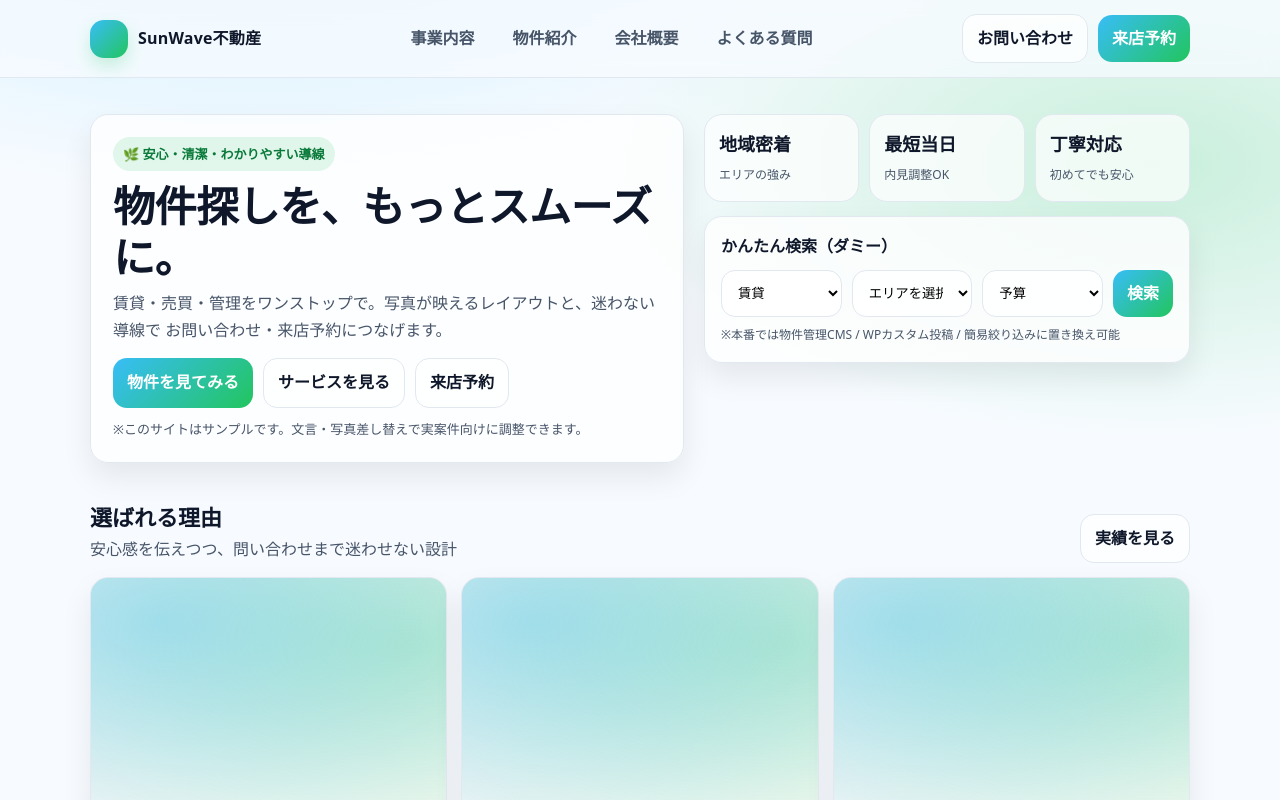
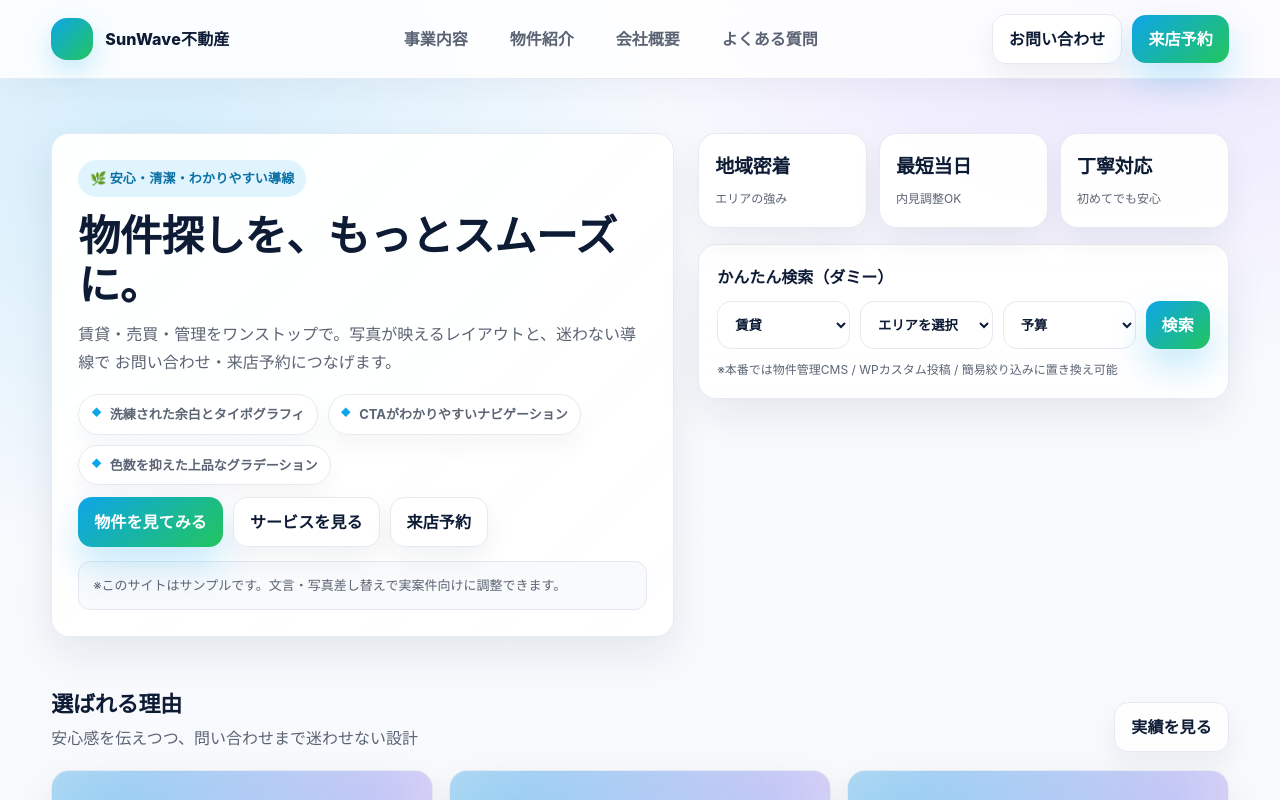
Before and after one commit to irochi1184/realestate-sample, a plain HTML site: page index.html in a window 1280 px wide. Shown: the top 800 px of the page. Drawn offline with Linux system fonts and the light colour scheme.

Commit message:
Refine landing design

```diff
--- a/assets/css/style.css
+++ b/assets/css/style.css
@@ -1,39 +1,41 @@
 :root{
-  --bg: #f7fbff;
+  --bg: #f6f8fb;
   --card: #ffffff;
-  --text: #0f172a;
-  --muted:#475569;
-  --line:#e2e8f0;
+  --text: #0d1b35;
+  --muted:#5b6474;
+  --line:#e4e9f2;
 
-  --primary:#22c55e;   /* 爽やかグリーン */
-  --primary2:#38bdf8;  /* さわやかスカイ */
-  --accent:#f59e0b;
+  --primary:#0ea5e9;   /* 透明感のあるブルー */
+  --primary2:#22c55e;  /* 凛としたグリーン */
+  --accent:#7c3aed;
 
-  --shadow: 0 14px 30px rgba(2, 6, 23, .08);
+  --shadow: 0 18px 40px rgba(12, 26, 47, .08);
   --radius: 18px;
 }
 
 *{ box-sizing:border-box; }
 html,body{ margin:0; padding:0; }
 body{
-  font-family: ui-sans-serif, system-ui, -apple-system, "Hiragino Kaku Gothic ProN", "Noto Sans JP", "Segoe UI", sans-serif;
+  font-family: "Inter", ui-sans-serif, system-ui, -apple-system, "Hiragino Kaku Gothic ProN", "Noto Sans JP", "Segoe UI", sans-serif;
   color:var(--text);
-  background: radial-gradient(1200px 600px at 20% -10%, rgba(56,189,248,.25), transparent 60%),
-              radial-gradient(1000px 500px at 90% 10%, rgba(34,197,94,.22), transparent 55%),
-              var(--bg);
-  line-height:1.7;
+  background:
+    radial-gradient(1200px 900px at 12% 8%, rgba(14,165,233,.16), transparent 45%),
+    radial-gradient(1100px 800px at 88% 0%, rgba(124,58,237,.12), transparent 48%),
+    linear-gradient(180deg, #f9fbff 0%, #f6f8fb 65%, #f8fbff 100%);
+  line-height:1.75;
 }
 
 a{ color:inherit; text-decoration:none; }
-.container{ width:min(1100px, 92%); margin:0 auto; }
+.container{ width:min(1180px, 92%); margin:0 auto; }
 
 .header{
   position: sticky;
   top:0;
   z-index: 50;
-  backdrop-filter: blur(10px);
-  background: rgba(247,251,255,.75);
-  border-bottom: 1px solid var(--line);
+  backdrop-filter: blur(16px);
+  background: rgba(255,255,255,.82);
+  border-bottom: 1px solid rgba(228,233,242,.9);
+  box-shadow: 0 12px 30px rgba(13,27,53,.04);
 }
 .nav{
   display:flex;
@@ -45,23 +47,23 @@ a{ color:inherit; text-decoration:none; }
 .brand{
   display:flex;
   align-items:center;
-  gap:10px;
+  gap:12px;
   font-weight:800;
   letter-spacing:.2px;
 }
 .logo{
-  width:38px; height:38px;
-  border-radius: 14px;
-  background: linear-gradient(135deg, var(--primary2), var(--primary));
-  box-shadow: 0 8px 18px rgba(34,197,94,.22);
+  width:42px; height:42px;
+  border-radius: 16px;
+  background: linear-gradient(135deg, var(--primary), var(--primary2));
+  box-shadow: 0 10px 24px rgba(14,165,233,.22);
 }
 .menu{
   display:flex; gap:18px; align-items:center;
   color: var(--muted);
-  font-weight:600;
+  font-weight:700;
 }
-.menu a{ padding:8px 10px; border-radius: 12px; }
-.menu a:hover{ background: rgba(56,189,248,.12); color: var(--text); }
+.menu a{ padding:8px 12px; border-radius: 12px; }
+.menu a:hover{ background: rgba(14,165,233,.12); color: var(--text); }
 
 .navRight{ display:flex; gap:10px; align-items:center; }
 .btn{
@@ -69,91 +71,137 @@ a{ color:inherit; text-decoration:none; }
   align-items:center;
   justify-content:center;
   gap:8px;
-  padding:10px 14px;
+  padding:10px 16px;
   border-radius: 14px;
   border: 1px solid var(--line);
-  background: rgba(255,255,255,.75);
+  background: rgba(255,255,255,.9);
   color: var(--text);
-  font-weight:700;
+  font-weight:750;
+  letter-spacing:.1px;
   cursor:pointer;
-  transition:.15s;
+  transition:.18s ease;
+  box-shadow: 0 12px 26px rgba(13,27,53,.06);
 }
-.btn:hover{ transform: translateY(-1px); box-shadow: 0 10px 22px rgba(2,6,23,.08); }
+.btn:hover{ transform: translateY(-1px); box-shadow: 0 16px 32px rgba(13,27,53,.1); }
 .btn.primary{
   border: none;
-  background: linear-gradient(135deg, var(--primary2), var(--primary));
+  background: linear-gradient(135deg, var(--primary), var(--primary2));
   color:white;
+  box-shadow: 0 18px 36px rgba(14,165,233,.24);
 }
-.btn.primary:hover{ box-shadow: 0 14px 26px rgba(34,197,94,.25); }
+.btn.primary:hover{ transform: translateY(-1px) scale(1.01); box-shadow: 0 20px 38px rgba(14,165,233,.26); }
 
 .hero{
-  padding: 36px 0 18px;
+  padding: 54px 0 24px;
 }
 .heroGrid{
   display:grid;
-  grid-template-columns: 1.1fr .9fr;
-  gap: 20px;
+  grid-template-columns: 1.08fr .92fr;
+  gap: 24px;
   align-items:stretch;
 }
 .heroCard{
-  background: rgba(255,255,255,.75);
-  border: 1px solid var(--line);
+  background: linear-gradient(135deg, rgba(255,255,255,.96), rgba(255,255,255,.92));
+  border: 1px solid rgba(228,233,242,.9);
   box-shadow: var(--shadow);
   border-radius: var(--radius);
-  padding: 22px;
+  padding: 26px;
 }
 .kicker{
   display:inline-flex;
   gap:8px;
   align-items:center;
-  padding:6px 10px;
+  padding:7px 12px;
   border-radius: 999px;
-  background: rgba(34,197,94,.12);
-  color: #0a7a3a;
-  font-weight:800;
+  background: rgba(14,165,233,.12);
+  color: #0b70a5;
+  font-weight:820;
   font-size: 13px;
+  letter-spacing:.2px;
 }
 .h1{
-  margin: 10px 0 8px;
-  font-size: clamp(26px, 4vw, 42px);
-  line-height:1.2;
+  margin: 14px 0 10px;
+  font-size: clamp(26px, 4.2vw, 42px);
+  line-height:1.18;
   letter-spacing:-.4px;
 }
 .lead{
   color: var(--muted);
-  margin: 0 0 14px;
+  margin: 0 0 18px;
+  font-size: 16px;
 }
-.heroActions{ display:flex; flex-wrap:wrap; gap:10px; margin-top: 10px; }
+.heroHighlights{
+  display:flex;
+  flex-wrap:wrap;
+  gap:10px;
+  margin-bottom: 6px;
+}
+.chip{
+  display:inline-flex;
+  align-items:center;
+  gap:8px;
+  padding:8px 12px;
+  border-radius: 999px;
+  border:1px solid var(--line);
+  background: rgba(255,255,255,.95);
+  color: var(--muted);
+  font-weight:700;
+  font-size: 13px;
+  box-shadow: 0 12px 24px rgba(13,27,53,.04);
+}
+.chip::before{
+  content:"◆";
+  color: var(--primary);
+  font-size: 10px;
+  transform: translateY(-1px);
+}
+.heroActions{ display:flex; flex-wrap:wrap; gap:10px; margin-top: 12px; }
 .heroNote{
-  margin-top: 10px;
+  margin-top: 14px;
   color: var(--muted);
   font-size: 13px;
+  padding: 12px 14px;
+  border-radius: 12px;
+  background: rgba(248,250,252,.9);
+  border: 1px solid var(--line);
 }
 
 .heroSide{
   display:flex;
   flex-direction:column;
-  gap: 14px;
+  gap: 16px;
 }
 .stats{
   display:grid;
   grid-template-columns: repeat(3, 1fr);
-  gap: 10px;
+  gap: 12px;
 }
 .stat{
-  background: rgba(255,255,255,.72);
-  border:1px solid var(--line);
+  background: rgba(255,255,255,.94);
+  border:1px solid rgba(228,233,242,.9);
   border-radius: var(--radius);
-  padding: 14px;
+  padding: 16px;
+  box-shadow: 0 14px 30px rgba(13,27,53,.06);
+  position: relative;
+  overflow: hidden;
 }
-.stat b{ display:block; font-size: 18px; }
+.stat::after{
+  content:"";
+  position:absolute;
+  inset:0;
+  background: linear-gradient(135deg, rgba(14,165,233,.08), rgba(34,197,94,.08));
+  opacity:.3;
+  mix-blend-mode: screen;
+}
+.stat > *{ position: relative; z-index: 1; }
+.stat b{ display:block; font-size: 19px; letter-spacing:-.2px; }
 .stat span{ color: var(--muted); font-size: 12px; }
 
 .searchCard{
-  background: rgba(255,255,255,.8);
-  border: 1px solid var(--line);
+  background: linear-gradient(180deg, rgba(255,255,255,.96) 0%, rgba(255,255,255,.92) 100%);
+  border: 1px solid rgba(228,233,242,.9);
   border-radius: var(--radius);
-  padding: 16px;
+  padding: 18px;
   box-shadow: var(--shadow);
 }
 .searchRow{
@@ -163,109 +211,115 @@ a{ color:inherit; text-decoration:none; }
 }
 .input, select{
   width:100%;
-  padding: 11px 12px;
+  padding: 12px 13px;
   border-radius: 14px;
   border:1px solid var(--line);
   outline:none;
-  background: rgba(255,255,255,.9);
+  background: rgba(255,255,255,.95);
+  transition:.18s;
+  font-weight:600;
+  color: var(--text);
 }
-.input:focus, select:focus{ border-color: rgba(56,189,248,.9); box-shadow: 0 0 0 4px rgba(56,189,248,.18); }
+.input:focus, select:focus{ border-color: rgba(14,165,233,.8); box-shadow: 0 0 0 4px rgba(14,165,233,.16); }
 .small{
-  margin-top: 8px;
+  margin-top: 10px;
   color: var(--muted);
   font-size: 12px;
 }
 
-.section{ padding: 18px 0 40px; }
+.section{ padding: 24px 0 46px; }
 .sectionHead{
   display:flex;
   align-items:flex-end;
   justify-content:space-between;
   gap:10px;
-  margin-bottom: 14px;
+  margin-bottom: 18px;
 }
-.sectionHead h2{ margin:0; font-size: 22px; }
+.sectionHead h2{ margin:0; font-size: 22px; letter-spacing:-.2px; }
 .sectionHead p{ margin:0; color: var(--muted); }
 
 .grid3{
   display:grid;
   grid-template-columns: repeat(3, 1fr);
-  gap: 14px;
+  gap: 16px;
 }
 .card{
-  background: rgba(255,255,255,.82);
-  border: 1px solid var(--line);
+  background: linear-gradient(180deg, rgba(255,255,255,.97), rgba(255,255,255,.93));
+  border: 1px solid rgba(228,233,242,.9);
   border-radius: var(--radius);
   box-shadow: var(--shadow);
   overflow:hidden;
 }
-.cardBody{ padding: 14px; }
+.cardBody{ padding: 16px; }
 .badge{
   display:inline-flex;
-  padding: 6px 10px;
+  padding: 7px 11px;
   border-radius: 999px;
-  background: rgba(56,189,248,.14);
-  color: #0b6c93;
-  font-weight: 800;
+  background: rgba(14,165,233,.12);
+  color: #0b70a5;
+  font-weight: 820;
   font-size: 12px;
+  letter-spacing:.2px;
 }
-.card h3{ margin: 10px 0 6px; font-size: 16px; }
+.card h3{ margin: 12px 0 6px; font-size: 16px; }
 .card p{ margin: 0; color: var(--muted); font-size: 14px; }
 
 .thumb{
   aspect-ratio: 16/10;
   background:
-    radial-gradient(800px 400px at 20% 20%, rgba(56,189,248,.35), transparent 55%),
-    radial-gradient(900px 450px at 90% 30%, rgba(34,197,94,.28), transparent 55%),
-    linear-gradient(135deg, rgba(15,23,42,.04), rgba(15,23,42,.02));
+    radial-gradient(700px 520px at 15% 20%, rgba(14,165,233,.38), transparent 55%),
+    radial-gradient(820px 520px at 85% 10%, rgba(124,58,237,.24), transparent 52%),
+    linear-gradient(135deg, rgba(13,27,53,.03), rgba(13,27,53,.02));
 }
 
 .propMeta{
   display:flex;
   flex-wrap:wrap;
   gap:8px;
-  margin-top: 10px;
+  margin-top: 12px;
   color: var(--muted);
   font-size: 12px;
 }
 .tag{
-  padding: 5px 10px;
+  padding: 6px 11px;
   border-radius: 999px;
   border: 1px solid var(--line);
-  background: rgba(255,255,255,.75);
+  background: rgba(255,255,255,.88);
+  font-weight:700;
 }
 
 .twoCol{
   display:grid;
   grid-template-columns: 1fr 1fr;
-  gap: 14px;
+  gap: 16px;
 }
 .list{
   display:grid;
-  gap: 10px;
+  gap: 12px;
 }
 .list .item{
-  padding: 12px 14px;
+  padding: 13px 14px;
   border: 1px solid var(--line);
   border-radius: var(--radius);
-  background: rgba(255,255,255,.78);
+  background: rgba(255,255,255,.88);
+  box-shadow: 0 12px 26px rgba(13,27,53,.05);
 }
 .item b{ display:block; }
 .item span{ color: var(--muted); font-size: 13px; }
 
 .footer{
   border-top: 1px solid var(--line);
-  background: rgba(255,255,255,.55);
+  background: rgba(255,255,255,.9);
   padding: 18px 0;
   color: var(--muted);
   font-size: 13px;
 }
 
 .pageHead{
-  padding: 24px 0 8px;
+  padding: 26px 0 12px;
 }
 .breadcrumb{ color: var(--muted); font-size: 13px; }
-.pageTitle{ margin: 6px 0 0; font-size: 28px; }
+.pageTitle{ margin: 6px 0 0; font-size: 29px; letter-spacing:-.2px; }
 
 @media (max-width: 900px){
   .heroGrid{ grid-template-columns: 1fr; }
@@ -273,4 +327,6 @@ a{ color:inherit; text-decoration:none; }
   .grid3{ grid-template-columns: 1fr; }
   .twoCol{ grid-template-columns: 1fr; }
   .menu{ display:none; }
+  .hero{ padding-top: 36px; }
+  .nav{ padding: 12px 0; }
 }
--- a/index.html
+++ b/index.html
@@ -41,6 +41,12 @@
           賃貸・売買・管理をワンストップで。写真が映えるレイアウトと、迷わない導線で
           お問い合わせ・来店予約につなげます。
         </p>
+
+        <div class="heroHighlights">
+          <span class="chip">洗練された余白とタイポグラフィ</span>
+          <span class="chip">CTAがわかりやすいナビゲーション</span>
+          <span class="chip">色数を抑えた上品なグラデーション</span>
+        </div>
 
         <div class="heroActions">
           <a class="btn primary" href="properties.html">物件を見てみる</a>
```
Also changed, not shown: 1 other file.
